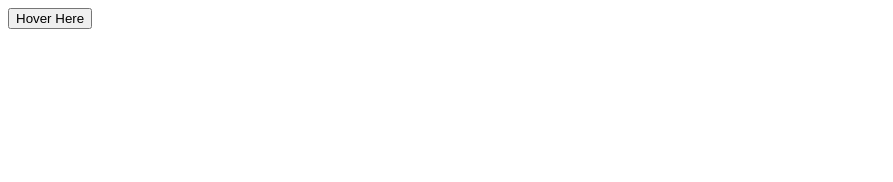
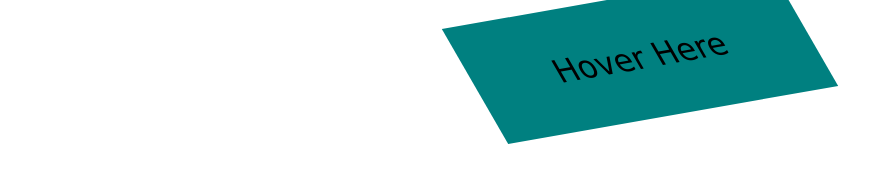
Before and after one commit to ArlayshaO/3dbuttonanimation, a plain HTML site: page index.html in a window 1280 px wide. Shown: the whole page, without its empty margins (0-893 px from the left). Drawn offline with Linux system fonts and the light colour scheme; a web font is replaced by a local one.

Commit message:
Update style.css

```diff
--- a/style.css
+++ b/style.css
@@ -1,3 +1,23 @@
 body{
     font-family: 'Delius Unicase', cursive;
+    height:auto;
+    width: auto;
+    margin: 0;
+    display: flex;
+    justify-content: center;
+    place-items: center;
+    background: white;
 }
+
+button{
+    position: relative;
+    padding: 40px 80px;
+    box-sizing: border-box;
+    border: none;
+    cursor: pointer;
+    background: teal;
+    color: black;
+    font-size: 30px;
+    transform: skew(30deg, -10deg);
+    font-family: 'Delius Unicase', cursive;
+}
```
